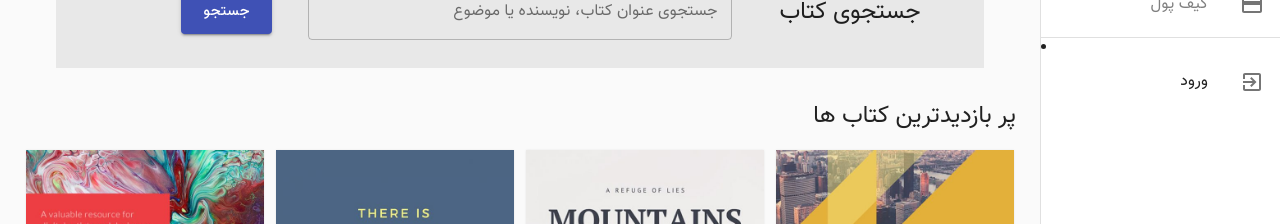
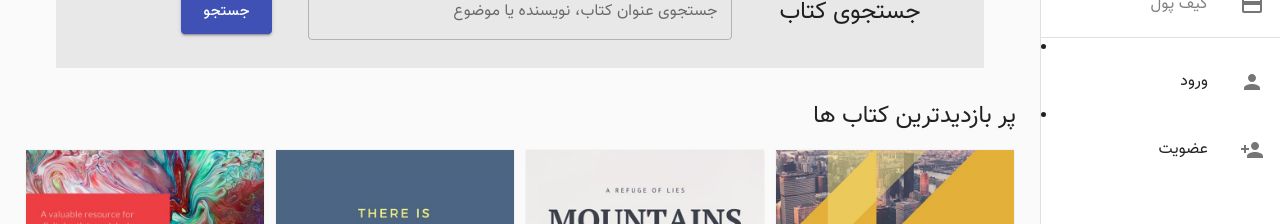
Before and after one commit to mohsen12999/bookworm, a React (Create React App) app: page / in a window 1280 px wide. Shown: the part 541-765 px from the top of the page. Built offline with nearby package versions, Linux system fonts and the light colour scheme; no server answers.

Commit message:
add register and change icon

```diff
--- a/src/components/DrawerMenu.js
+++ b/src/components/DrawerMenu.js
@@ -4,7 +4,6 @@ import List from "@material-ui/core/List";
 import ListItem from "@material-ui/core/ListItem";
 import ListItemText from "@material-ui/core/ListItemText";
 
-import InboxIcon from "@material-ui/icons/MoveToInbox";
 import LibraryBooksIcon from "@material-ui/icons/LibraryBooks";
 import CollectionsBookmarkIcon from "@material-ui/icons/CollectionsBookmark";
 import ViewStreamIcon from "@material-ui/icons/ViewStream";
@@ -15,6 +14,8 @@ import NoteIcon from "@material-ui/icons/Note";
 import DashboardIcon from "@material-ui/icons/Dashboard";
 import SpeakerNotesIcon from "@material-ui/icons/SpeakerNotes";
 import CreditCardIcon from "@material-ui/icons/CreditCard";
+import PersonIcon from "@material-ui/icons/Person";
+import PersonAddIcon from "@material-ui/icons/PersonAdd";
 
 import ListItemLink from "./ListItemLink";
 import ReadingBookMenu from "./ReadingBookMenu";
@@ -140,20 +141,29 @@ const DrawerMenu = () => {
 
           {context.isAuthenticated ? (
             <ListItemLink
-              icon={<InboxIcon />}
+              icon={<ExitToAppIcon />}
               primary="خروج"
               to="/logout"
               enable={true}
               exactMatch={false}
             />
           ) : (
+            <React.Fragment>
               <ListItemLink
-              icon={<ExitToAppIcon />}
+                icon={<PersonIcon />}
                 primary="ورود"
                 to="/login"
                 enable={true}
                 exactMatch={false}
               />
+              <ListItemLink
+                icon={<PersonAddIcon />}
+                primary="عضویت"
+                to="/register"
+                enable={true}
+                exactMatch={false}
+              />
+            </React.Fragment>
           )}
         </div>
       )}
```
Lines whose indentation alone changed are shown as unchanged.
